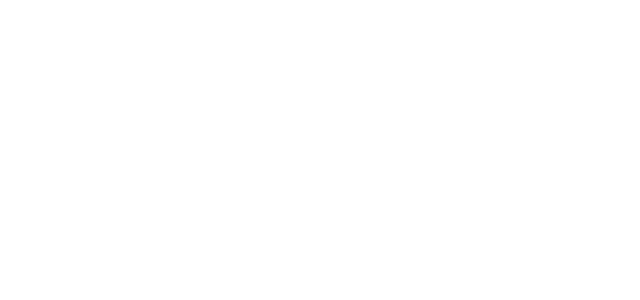
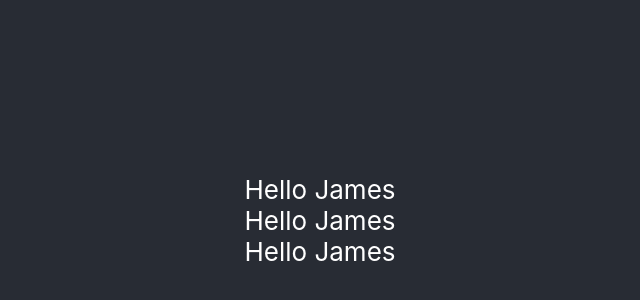
Before and after one commit to pamuba/ReactDemosNew, a React (Create React App) app: page / in a window 1280 px wide. Shown: the part 180-480 px from the top of the page, without its empty margins (320-960 px from the left). Built offline with nearby package versions, Linux system fonts and the light colour scheme.

Commit message:
2 commit

```diff
--- a/src/App.js
+++ b/src/App.js
@@ -1,9 +1,14 @@
 import './App.css';
+import Greet from './components/Greet';
 
 function App() {
   return (
     <div className="App">
-
+      <header className="App-header">
+        <Greet/>
+        <Greet/>
+        <Greet/>
+      </header>
     </div>
   );
 }
--- a/src/components/Greet.jsx
+++ b/src/components/Greet.jsx
@@ -0,0 +1,9 @@
+import React from 'react'
+
+function Greet() {
+  return (
+    <div>Hello James</div>
+  )
+}
+
+export default Greet
```
